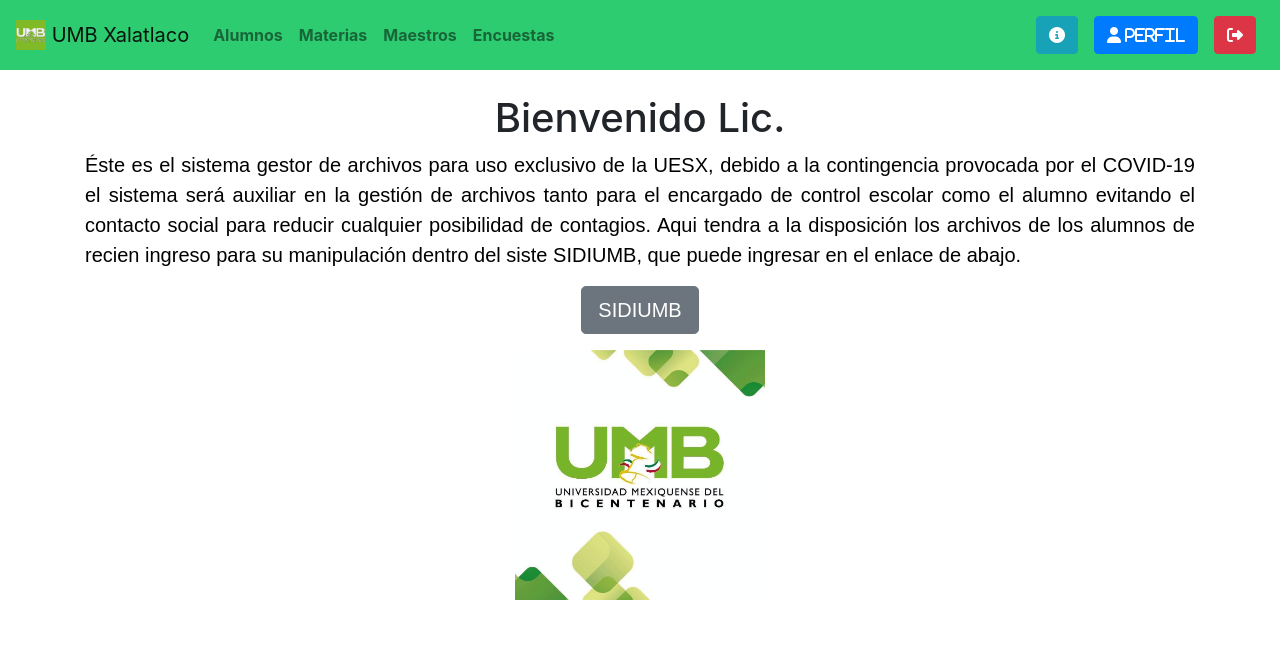
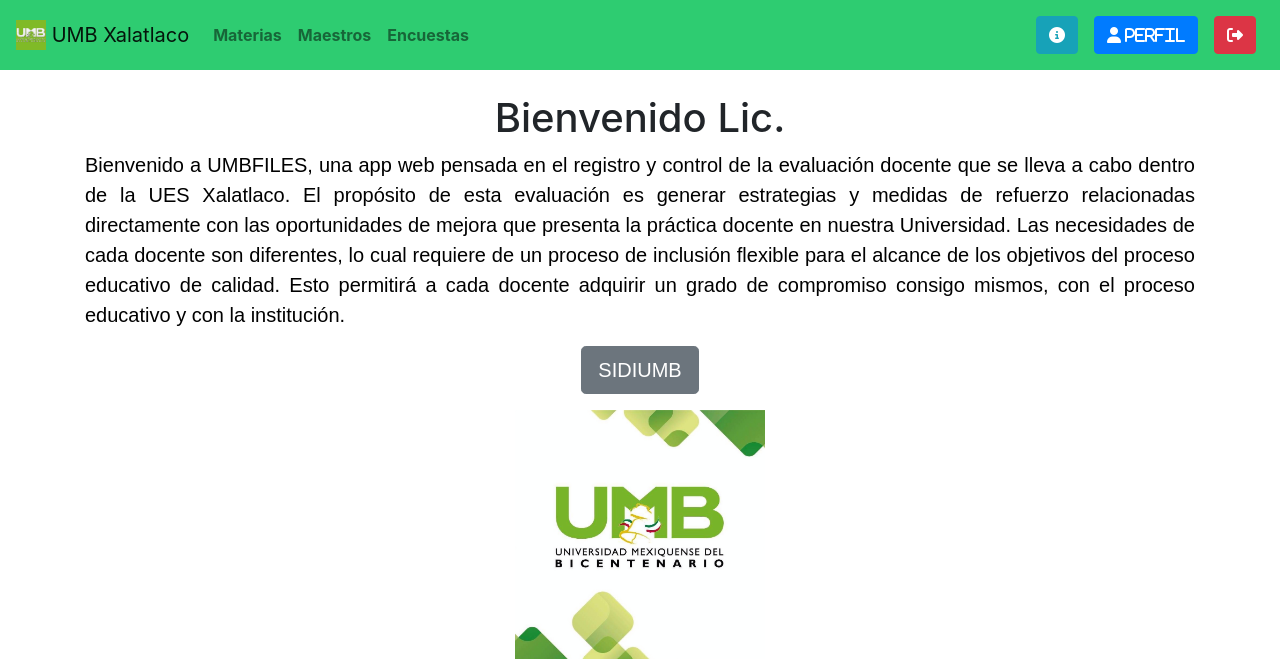
Before and after one commit to criscross12/UMBFILES, a PHP site: page /includes/index.php in a window 1280 px wide. Shown: the top 659 px of the page. Run offline with PHP 8.4, Linux system fonts and the light colour scheme; the visitor is signed in with stand-in values (Sample User, id 1); data that the repository does not hold is empty; some libraries are stand-ins or nearby versions.

Commit message:
Change Linux Mint

```diff
--- a/includes/header.php
+++ b/includes/header.php
@@ -60,7 +60,7 @@
         </button>
         <div class="collapse navbar-collapse" id="navbarNavAltMarkup">
             <div class="navbar-nav mr-auto text-center ">
-                <a class="nav-item nav-link" href="modificar.php"><strong>Alumnos</strong></a>
+            <!--<a class="nav-item nav-link" href="modificar.php"><strong>Alumnos</strong></a>-->
                 <a class="nav-item nav-link" href="materias.php"><strong>Materias</strong></a>
                 <a class="nav-item nav-link" href="maestros.php"><strong>Maestros</strong></a>
                 <a class="nav-item nav-link " href="encuestas.php"><strong>Encuestas</strong></a>
--- a/includes/index.php
+++ b/includes/index.php
@@ -12,9 +12,8 @@
       <main role="main" class="inner cover">
         <br>
         <h1 class="cover-heading">Bienvenido Lic. <?php echo $filas['Nombre'] ?></h1>
-        <p class="lead" style="text-align: justify;">Éste es el sistema gestor de archivos para uso exclusivo de la UESX, debido a la contingencia provocada por el COVID-19 el sistema será
-          auxiliar en la gestión de archivos tanto para el encargado de control escolar como el alumno evitando el contacto social para reducir cualquier posibilidad de contagios.
-          Aqui tendra a la disposición los archivos de los alumnos de recien ingreso para su manipulación dentro del siste SIDIUMB, que puede ingresar en el enlace de abajo.
+        <p class="lead" style="text-align: justify;">Bienvenido a UMBFILES, una app web pensada en el registro y control de la evaluación docente que se lleva a cabo dentro de la UES Xalatlaco.
+        El propósito de esta evaluación es generar estrategias y medidas de refuerzo relacionadas directamente con las oportunidades de mejora que presenta la práctica docente en nuestra Universidad. Las necesidades de cada docente son diferentes, lo cual requiere de un proceso de inclusión flexible para el alcance de los objetivos del proceso educativo de calidad. Esto permitirá a cada docente adquirir un grado de compromiso consigo mismos, con el proceso educativo y con la institución.
         </p>
         <p class="lead">
           <a href="http://sidiumb.umb.edu.mx:8088/" class="btn btn-lg btn-secondary">SIDIUMB</a>
```
Also changed, not shown: includes/maestros/editMaestros.php (deleted).
